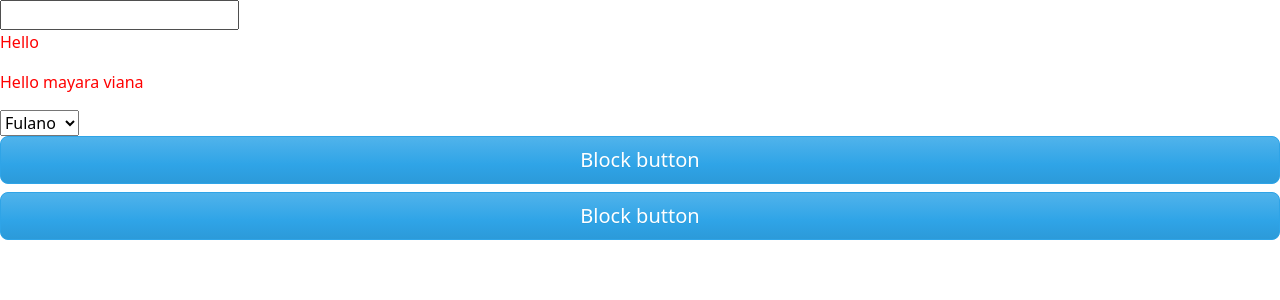
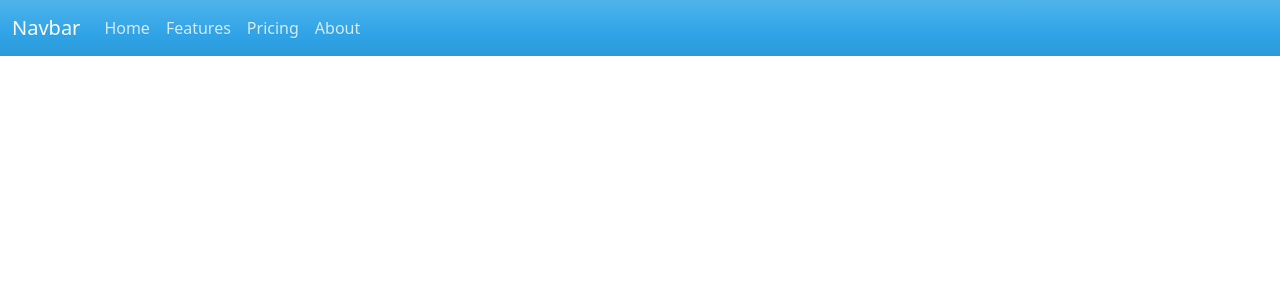
Before and after one commit to mayaraviana/react-crud, a React (Create React App) app: page / in a window 1280 px wide. Shown: the top 300 px of the page. Built offline with nearby package versions, Linux system fonts and the light colour scheme.

Commit message:
add navbar component into app.js

```diff
--- a/src/App.js
+++ b/src/App.js
@@ -1,32 +1,11 @@
 import React, { useState } from 'react';
+import Navbar from './components/navbar';
 
 function App(props) {
-	const [name, setName] = useState('');
-
-	const criaComboBox = () => {
-		const opcoes = ['Fulano', 'Cicrano'];
-		const comboBoxOpcoes = opcoes.map((opcao) => <option>{opcao}</option>);
-
-		return <select>{comboBoxOpcoes}</select>;
-	};
-
-	const MeuComboBox = () => criaComboBox();
-
 	return (
-		<div className="App">
-			<input type="text" onChange={(e) => setName(e.target.value)} />
-			<p>Hello {name} </p>
-			<p>Hello {props.nome} </p>
-			<MeuComboBox />
-			<div className="d-grid gap-2">
-				<button className="btn btn-lg btn-primary" type="button">
-					Block button
-				</button>
-				<button className="btn btn-lg btn-primary" type="button">
-					Block button
-				</button>
-			</div>
-		</div>
+		<>
+			<Navbar />
+		</>
 	);
 }
 
```
